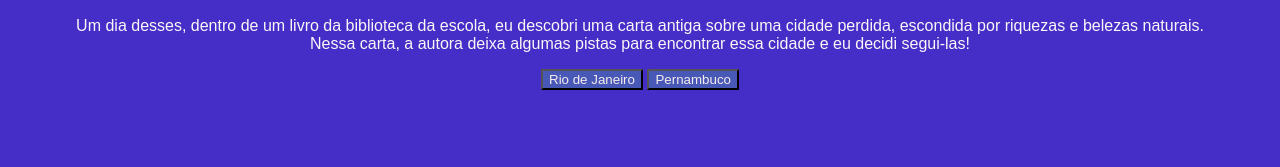
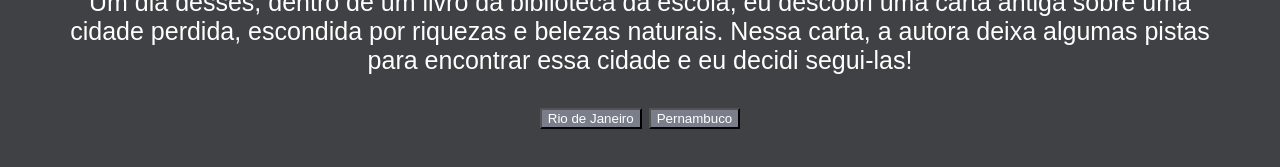
Before and after one commit to jhenifermayaranascimento-sketch/HTML, a plain HTML site: page index.html in a window 1280 px wide. Shown: the part 457-624 px from the top of the page. Drawn offline with Linux system fonts and the light colour scheme; files whose address does not match are found by name; a web font is replaced by a local one.

Commit message:
Add files via upload

```diff
--- a/style.css
+++ b/style.css
@@ -1,6 +1,7 @@
 body {
-    background-color: #452ec7;
-    color: rgb(253, 246, 246);
+    background-color: #404144;
+    font-size: 25px;
+    color: white;
     font-family: "Bai Jamjuree", sans-serif;
     display: flex;
     justify-content: center;
@@ -10,8 +11,8 @@ body {
 }
 
 button {
-    background-color: #4758b6;
-    color: rgb(247, 236, 236);
+    background-color: #7a7e8b;
+    color: white;
     font-family: "Bai Jamjuree", sans-serif;
 }
 
```
